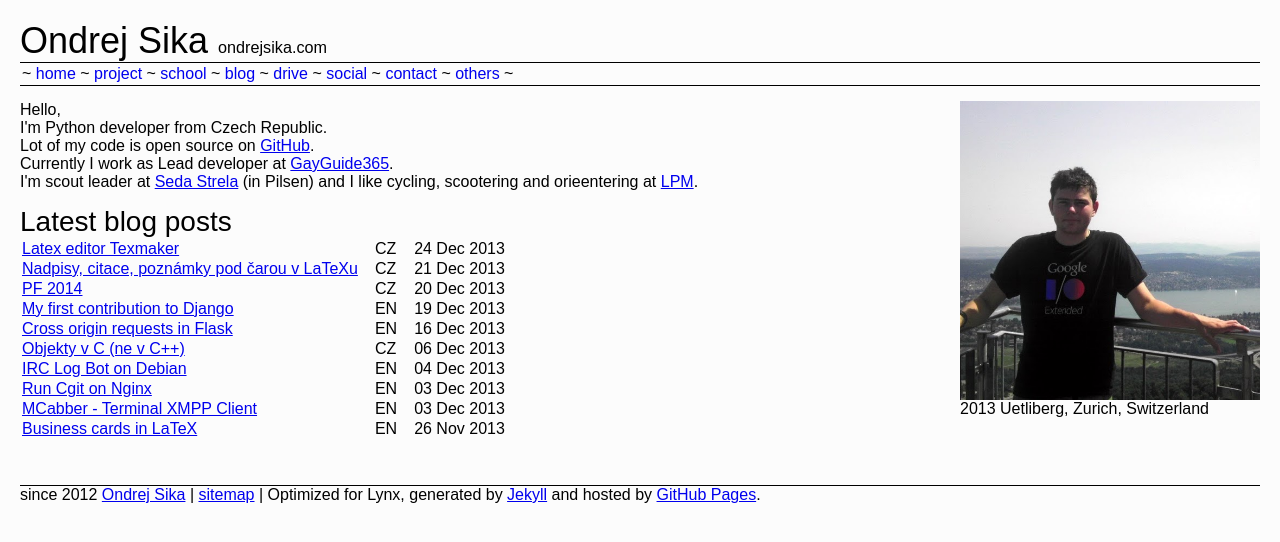
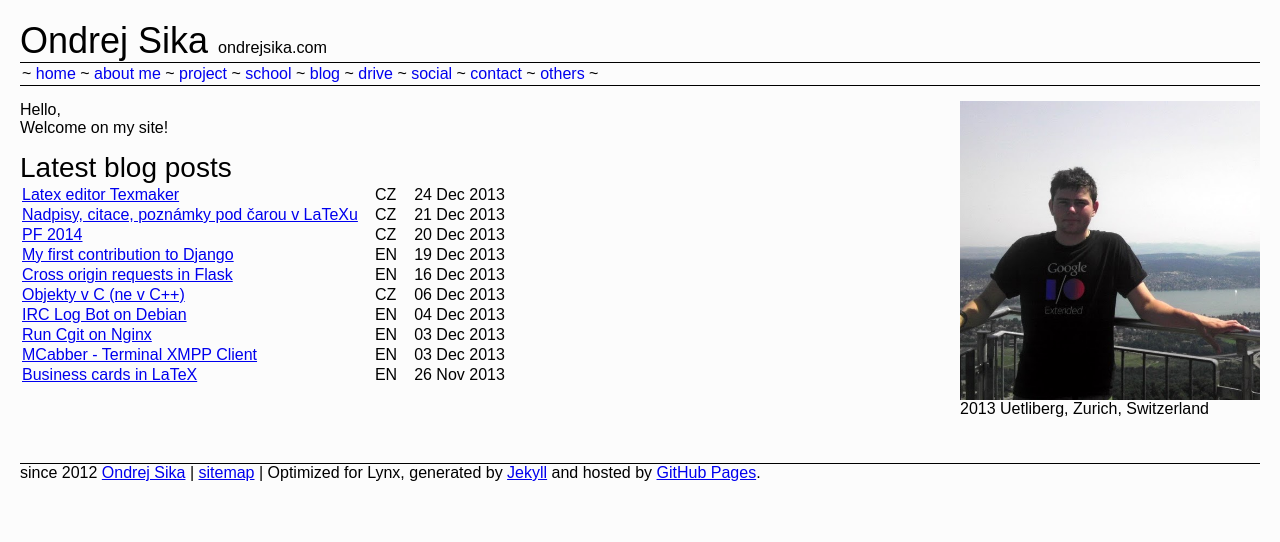
Before and after one commit to ondrejsika/ondrejsika.com, a Jekyll site: the page built from index.html, in a window 1280 px wide. Shown: the top 542 px of the page. Built offline with Jekyll 4.4.1, drawn with Linux system fonts in a browser that asks for light colours; Markdown is read by kramdown in place of the engine named in the settings; comment, search, counter and statistics services are not loaded.

Commit message:
add page about me

```diff
--- a/_layouts/default.html
+++ b/_layouts/default.html
@@ -6,6 +6,7 @@
 <hr>
 <p class="menu">
 ~ <a href="/">home</a>
+~ <a href="/about-me.html">about me</a>
 ~ <a href="/projects.html">project</a>
 ~ <a href="/school">school</a>
 ~ <a href="/blog.html">blog</a>
--- a/index.html
+++ b/index.html
@@ -9,13 +9,7 @@
         <p>
             Hello,
         <br>
-            I'm Python developer from Czech Republic.
-        <br>
-            Lot of my code is open source on <a href="http://github.com/ondrejsika" target="_blank">GitHub</a>.
-        <br>
-            Currently I work as Lead developer at <a href="http://gayguide365.com"  target="_blank">GayGuide365</a>.
-        <br>
-            I'm scout leader at <a href="http://sedastrela.cz" target="_blank">Seda Strela</a> (in Pilsen) and I like cycling, scootering and orieentering at <a href="http://lpm.zcu.cz">LPM</a>.
+            Welcome on my site!
         </p>
 
         <h3>Latest blog posts</h3>
```
Also changed, not shown: about-me.md (added, +27 -0 lines).
